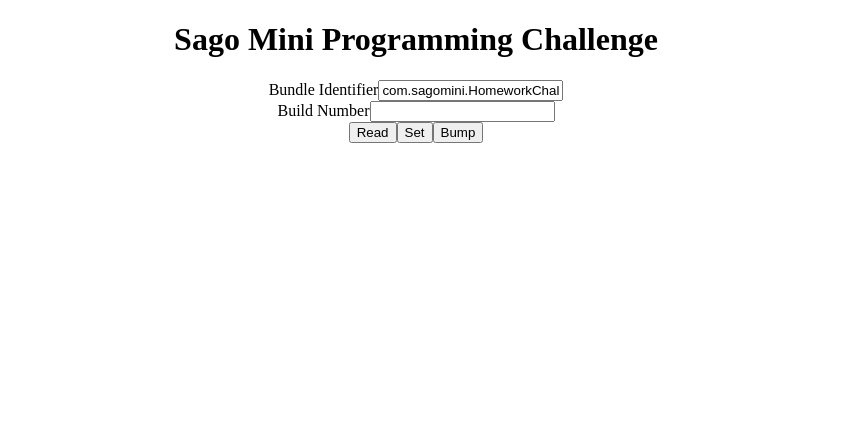
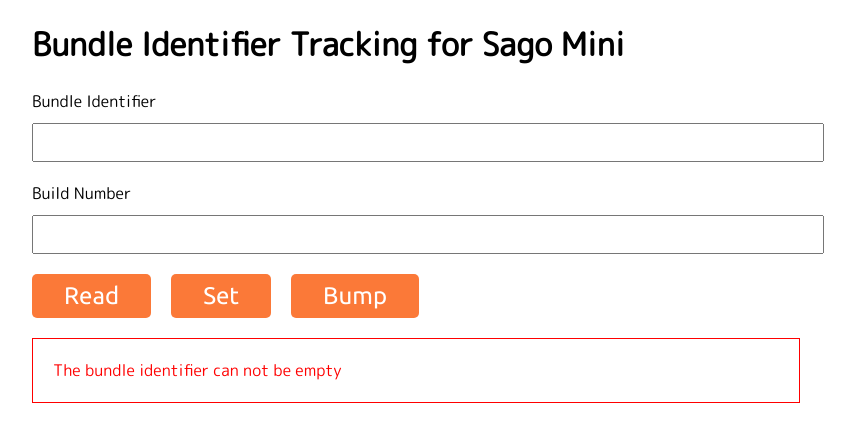
Before and after one commit to 09liweis/sago-mini, an Angular app: page / in a window 1280 px wide. Both pictures are taken after a click on the button "Read". Shown: the top 442 px of the page, without its empty margins (224-1079 px from the left). Built offline with nearby package versions, Linux system fonts and the light colour scheme; no server answers.

Commit message:
add style and font

```diff
--- a/server.js
+++ b/server.js
@@ -9,6 +9,7 @@
 mongoose.Promise = global.Promise;
 
 mongoose.connect('mongodb://localhost/db', { useNewUrlParser: true });
+//mongoose.connect('mongodb://heroku_6njptcbp:dg8h3o8v9dpjk1osignqn3ibel@ds125489.mlab.com:25489/heroku_6njptcbp', { useNewUrlParser: true });
 
 app.use(function(req, res, next) {
   res.header("Access-Control-Allow-Origin", "*");
--- a/src/app/api.service.ts
+++ b/src/app/api.service.ts
@@ -1,24 +1,27 @@
 import { Injectable } from '@angular/core';
 import { Http }    from '@angular/http';
-import 'rxjs/add/operator/map';
+import { Observable } from "rxjs/Rx";
 
 @Injectable()
 export class ApiService {
-
+  private apiDomain = 'http://localhost:3000/';
   constructor (private http: Http) {}
 
   read(bundle_id) {
-    return this.http.get('http://localhost:3000/api/read?bundle_id=' + bundle_id)
-    .map((res) => res.json());
+    return this.http.get(this.apiDomain + 'api/read?bundle_id=' + bundle_id)
+    .map((res) => res.json())
+    .catch((err) => {
+      return Observable.throw(err);
+    })
   }
 
   set(bundle_id, new_build_number) {
-    return this.http.post('http://localhost:3000/api/set', {bundle_id: bundle_id, new_build_number: new_build_number})
+    return this.http.post(this.apiDomain + 'api/set', {bundle_id: bundle_id, new_build_number: new_build_number})
     .map((res) => res.json());
   }
 
   bump(bundle_id) {
-    return this.http.post('http://localhost:3000/api/bump', {bundle_id: bundle_id})
+    return this.http.post(this.apiDomain + 'api/bump', {bundle_id: bundle_id})
     .map((res) => res.json());
   }
 }
--- a/src/app/app.component.css
+++ /dev/null
@@ -1,9 +0,0 @@
-.container {
-    width: 100%;
-    max-width: 768px;
-    margin: auto;
-    text-align: center;
-}
-.form__group {
-
-}
--- a/src/app/app.component.html
+++ b/src/app/app.component.html
@@ -13,4 +13,10 @@
     <button class="form__button" (click)="set()">Set</button>
     <button class="form__button" (click)="bump()">Bump</button>
   </section>
+  <div *ngIf="showError" class="form__error">
+    {{errorMsg}}
+  </div>
+  <div *ngIf="showResult" class="form__result">
+      {{resultMsg}}
+    </div>
 </div>
--- /dev/null
+++ b/src/app/app.component.scss
@@ -0,0 +1,49 @@
+.container {
+    width: 100%;
+    max-width: 768px;
+    margin: auto;
+    font-family: 'M PLUS Rounded 1c', sans-serif;
+}
+.form__group {
+    width: 100%;
+    margin-bottom: 20px;
+}
+.form__label {
+    display: block;
+    margin-bottom: 10px;
+}
+.form__input {
+    width: 100%;
+    padding: 10px;
+}
+.form__button {
+    background: #fb7938;
+    color: #ffffff;
+    border: none;
+    padding: 0.5rem 2rem;
+    margin-right: 20px;
+    font-size: 24px;
+    transition: all 0.3s ease;
+    cursor: pointer;
+    border-radius: 5px;
+    font-family: 'Ubuntu', sans-serif;
+    &:hover {
+        background: #51bdb5;
+    }
+    &:focus {
+        border: none;
+        outline: none;
+    }
+}
+.form__result {
+    padding: 20px;
+    color: green;
+    border: 1px solid green;
+    margin-top: 20px;
+}
+.form__error {
+    padding: 20px;
+    color: red;
+    border: 1px solid red;
+    margin-top: 20px;
+}
--- a/src/app/app.component.ts
+++ b/src/app/app.component.ts
@@ -5,30 +5,62 @@
 @Component({
   selector: 'app-root',
   templateUrl: './app.component.html',
-  styleUrls: ['./app.component.css']
+  styleUrls: ['./app.component.scss']
 })
 export class AppComponent {
-  title = 'Sago  Mini  Programming  Challenge';
-  bundleId = 'com.sagomini.HomeworkChallenge';
+  title = 'Bundle Identifier Tracking for Sago Mini';
+  bundleId = '';
   buildNum;
+  errorMsg = '';
+  showError = false;
+  resultMsg = '';
+  showResult = false;
 
   constructor(private apiService: ApiService) {}
 
   read() {
+    this.hideMsg();
+    if (this.bundleId.trim() == '') {
+      this.showError = true;
+      this.errorMsg = 'The bundle identifier can not be empty';
+      return;
+    }
     this.apiService.read(this.bundleId).subscribe(data => {
       this.buildNum = data.build_number;
+      this.showResult = true;
+      this.resultMsg = 'The build number is ' + data.build_number;
     });
   }
 
   set() {
+    this.hideMsg();
+    if (this.bundleId.trim() == '' || this.buildNum == '') {
+      this.showError = true;
+      this.errorMsg = 'The bundle identifier or build number can not be empty';
+      return;
+    }
     this.apiService.set(this.bundleId, this.buildNum).subscribe(data => {
-      console.log(data);
+      this.showResult = true;
+      this.resultMsg = 'The build number for ' + this.bundleId + ' is ' + this.buildNum;
     });
   }
 
   bump() {
+    this.hideMsg();
+    if (this.bundleId.trim() == '') {
+      this.showError = true;
+      this.errorMsg = 'The bundle identifier can not be empty';
+      return;
+    }
     this.apiService.bump(this.bundleId).subscribe(data => {
-      console.log(data);
+      this.buildNum = data.build_number;
+      this.showResult = true;
+      this.resultMsg = 'The build number for ' + this.bundleId + ' is ' + this.buildNum;
     });
   }
+
+  hideMsg() {
+    this.showError = false;
+    this.showResult = false;
+  }
 }
--- a/src/index.html
+++ b/src/index.html
@@ -1,12 +1,13 @@
 <!doctype html>
-<html>
+<html lang="en">
 <head>
   <meta charset="utf-8">
-  <title>SagoMini</title>
+  <title>Bundle Identifier Tracking for Sago Mini</title>
   <base href="/">
 
   <meta name="viewport" content="width=device-width, initial-scale=1">
   <link rel="icon" type="image/x-icon" href="favicon.ico">
+  <link href="https://fonts.googleapis.com/css?family=M+PLUS+Rounded+1c|Ubuntu" rel="stylesheet">
 </head>
 <body>
   <app-root>Loading...</app-root>
```
Also changed, not shown: 1 other file (tests, documents, lock files or other folders).
